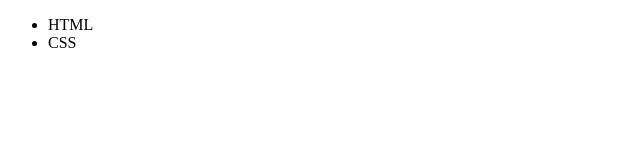
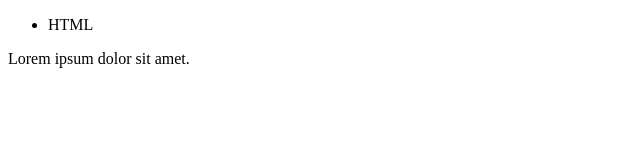
Before and after one commit to helenliu0/web1129, a plain HTML site: page index.html in a window 1280 px wide. Shown: the whole page, without its empty margins (0-640 px from the left). Drawn offline with Linux system fonts and the light colour scheme.

Commit message:
web subjects

```diff
--- a/index.html
+++ b/index.html
@@ -9,7 +9,7 @@
 <body>
     <ul>
         <li>HTML</li>
-        <li>CSS</li>
     </ul>
+    <p>Lorem ipsum dolor sit amet.</p>
 </body>
 </html>
```
